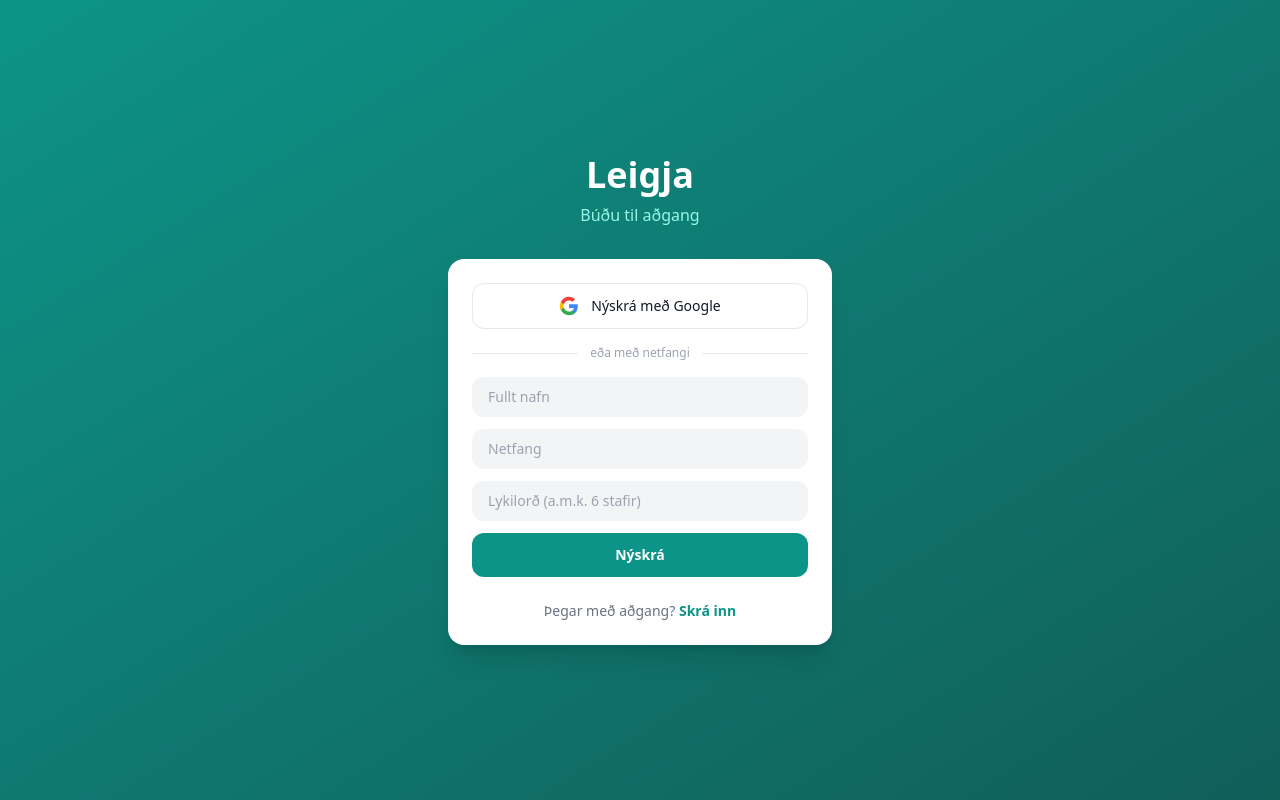
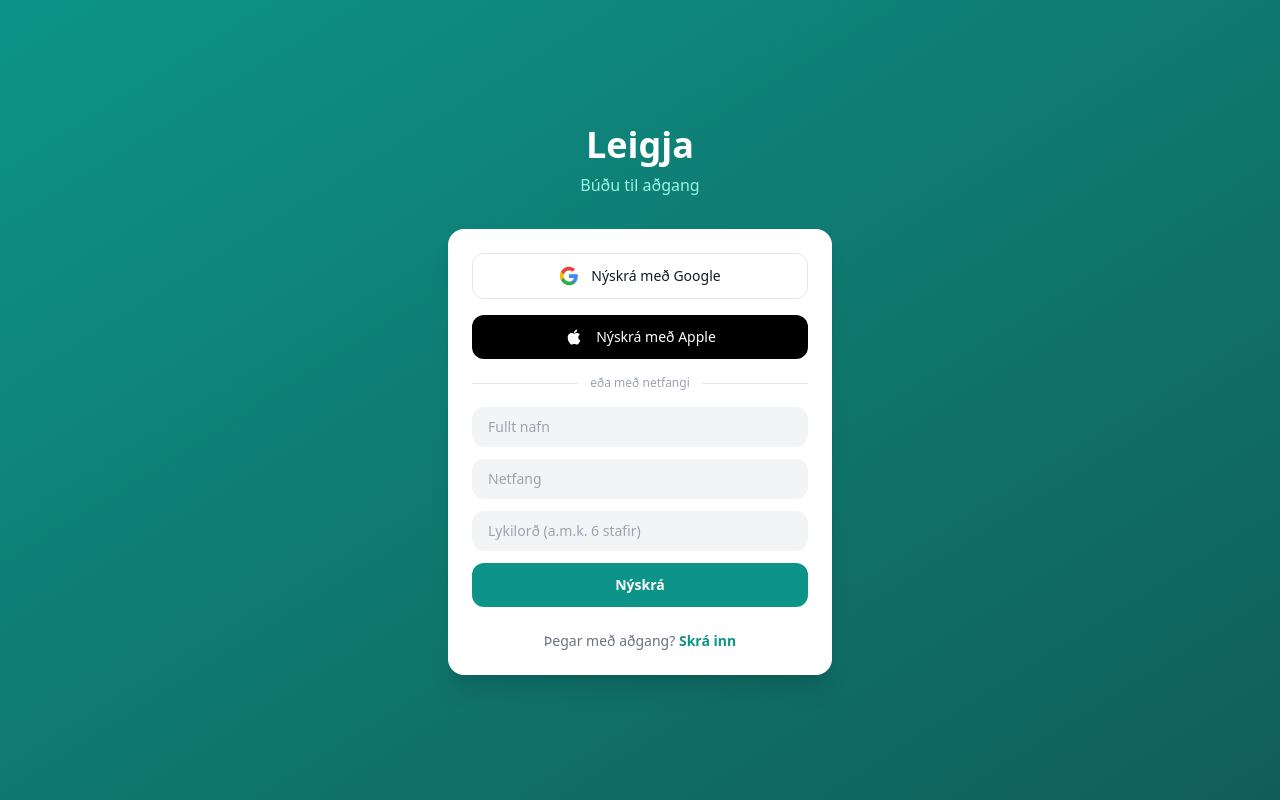
Before and after one commit to arnar111/lendo, a React (Vite) app: page /nyskraning in a window 1280 px wide. Built offline with nearby package versions, Linux system fonts and the light colour scheme; no server answers.

Commit message:
Add Apple sign-in button to RegisterPage

```diff
--- a/src/pages/RegisterPage.tsx
+++ b/src/pages/RegisterPage.tsx
@@ -42,6 +42,11 @@
     } finally { setLoading(false); }
   };
 
+  const handleApple = async () => {
+    // TODO: Wire up Apple sign-in when configured in Firebase
+    setErr('Apple innskráning er ekki enn virk');
+  };
+
   return (
     <div className="min-h-screen bg-gradient-to-br from-teal-600 to-teal-800 flex items-center justify-center px-4">
       <div className="w-full max-w-sm">
@@ -55,6 +60,11 @@
           <button onClick={handleGoogle} type="button" disabled={loading} className="w-full py-3 border border-gray-200 rounded-xl text-sm font-medium hover:bg-gray-50 flex items-center justify-center gap-3 disabled:opacity-50">
             <svg className="w-5 h-5" viewBox="0 0 24 24"><path d="M22.56 12.25c0-.78-.07-1.53-.2-2.25H12v4.26h5.92a5.06 5.06 0 0 1-2.2 3.32v2.77h3.57c2.08-1.92 3.28-4.74 3.28-8.1z" fill="#4285F4"/><path d="M12 23c2.97 0 5.46-.98 7.28-2.66l-3.57-2.77c-.98.66-2.23 1.06-3.71 1.06-2.86 0-5.29-1.93-6.16-4.53H2.18v2.84C3.99 20.53 7.7 23 12 23z" fill="#34A853"/><path d="M5.84 14.09c-.22-.66-.35-1.36-.35-2.09s.13-1.43.35-2.09V7.07H2.18C1.43 8.55 1 10.22 1 12s.43 3.45 1.18 4.93l2.85-2.22.81-.62z" fill="#FBBC05"/><path d="M12 5.38c1.62 0 3.06.56 4.21 1.64l3.15-3.15C17.45 2.09 14.97 1 12 1 7.7 1 3.99 3.47 2.18 7.07l3.66 2.84c.87-2.6 3.3-4.53 6.16-4.53z" fill="#EA4335"/></svg>
             Nýskrá með Google
+          </button>
+
+          <button onClick={handleApple} type="button" disabled={loading} className="w-full py-3 bg-black text-white rounded-xl text-sm font-medium hover:bg-gray-900 flex items-center justify-center gap-3 disabled:opacity-50">
+            <svg className="w-5 h-5" fill="currentColor" viewBox="0 0 24 24"><path d="M17.05 20.28c-.98.95-2.05.88-3.08.4-1.09-.5-2.08-.48-3.24 0-1.44.62-2.2.44-3.06-.4C2.79 15.25 3.51 7.59 9.05 7.31c1.35.07 2.29.74 3.08.8 1.18-.24 2.31-.93 3.57-.84 1.51.12 2.65.72 3.4 1.8-3.12 1.87-2.38 5.98.48 7.13-.57 1.5-1.31 2.99-2.54 4.09zM12.03 7.25c-.15-2.23 1.66-4.07 3.74-4.25.29 2.58-2.34 4.5-3.74 4.25z"/></svg>
+            Nýskrá með Apple
           </button>
 
           <div className="relative my-2">
```
